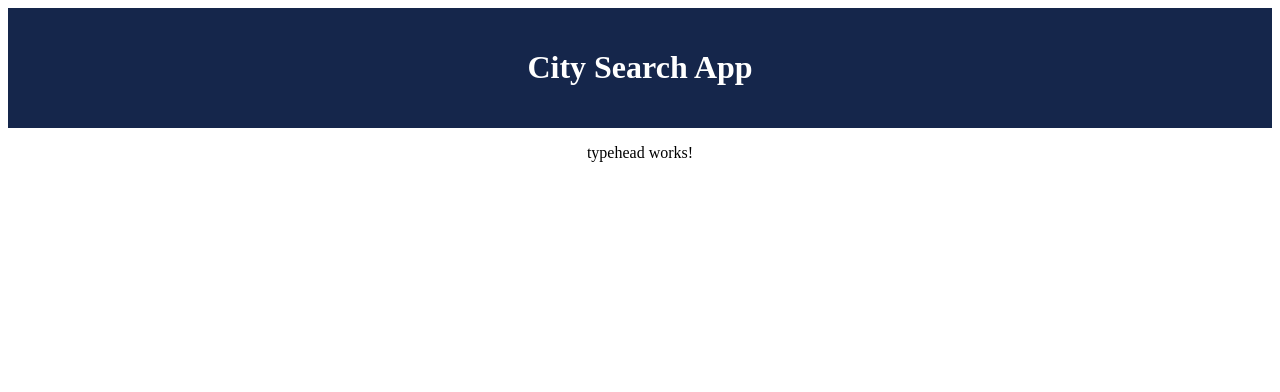
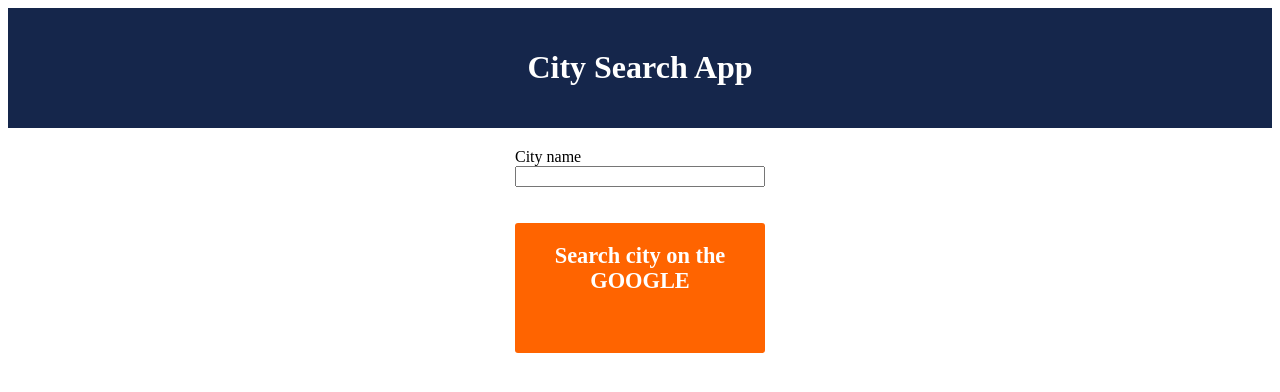
Before and after one commit to Living-Dead/city-liligo, an Angular app in the folder liligo/: page / in a window 1280 px wide. Shown: the top 392 px of the page. Built offline with nearby package versions, Linux system fonts and the light colour scheme.

Commit message:
FIX | typehead component I have used scss instead of sass

```diff
--- a/liligo/src/app/typehead/typehead.component.html
+++ b/liligo/src/app/typehead/typehead.component.html
@@ -1,3 +1,17 @@
+<div class="block">
+  <label class="label" [textContent]="this.text.label"></label>
+  <input class="input" (keyup)="onKey($event)" [value]="searchValue">
+</div>
 <p>
-  typehead works!
-</p>
+<div class="block">
+  <div class="button"
+  	(click)="goToGoogle(this.selectCity)"
+  	[textContent]="this.text.button"></div>
+</div>
+<div *ngFor="let item of this.cityList.city" class="suggestion">
+  <li class="dropdown-item"
+  	*ngIf="item"
+  	[ngClass]="{ 'active': item === this.selectCity }"
+  	(click)="selectFromSuggestions(item)">{{item}}
+  </li>
+</div>
--- /dev/null
+++ b/liligo/src/app/typehead/typehead.component.scss
@@ -0,0 +1,45 @@
+.block {
+  display: table;
+  margin: 0 auto;
+  padding-top: 20px;
+
+  .button {
+    background: #ff6400;
+    -webkit-border-radius: 3px;
+    background-clip: padding-box;
+    font-size: 1.4rem;
+    height: 90px;
+    line-height: 25px;
+    width: 250px;
+    padding-top: 20px;
+    padding-bottom: 20px;
+    color: white;
+    font-weight: bold;
+    padding-bottom: 20px;
+  }
+
+  .input {
+    width: 250px;
+    box-sizing: border-box;
+  }
+
+  .label {
+    display: block;
+    text-align: left;
+    margin: 0;
+  }
+}
+
+.suggestion {
+  display: table;
+  margin: 0 auto;
+  padding-top: 10px;
+
+  li:hover {
+    background: blue;
+  }
+}
+
+.active {
+  background: blue;
+}
--- a/liligo/src/app/typehead/typehead.component.ts
+++ b/liligo/src/app/typehead/typehead.component.ts
@@ -1,15 +1,56 @@
 import { Component, OnInit } from '@angular/core';
+import { ApiService } from '../services/api.service';
+import { Observable } from 'rxjs';
+import { filter, map } from 'rxjs/operators';
 
 @Component({
-  selector: 'app-typehead',
-  templateUrl: './typehead.component.html',
-  styleUrls: ['./typehead.component.sass']
+	selector: 'app-typehead',
+	templateUrl: './typehead.component.html',
+	styleUrls: ['./typehead.component.scss']
 })
-export class TypeheadComponent implements OnInit {
+export class TypeheadComponent {
 
-  constructor() { }
+	private cityList: any;
+	private selectCity: string;
+	private text: Object;
+	private searchValue: string = '';
 
-  ngOnInit() {
-  }
+	constructor(
+		private apiService: ApiService,
+	) {
+		this.cityList = [];
+		this.selectCity = '';
+		this.text = {
+			label: 'City name',
+			button: 'Search city on the GOOGLE',
 
+		}
+	}
+
+	onKey(event: any) {
+		if (event.target.value.length >= 1) {
+			this.apiService
+				.city(event.target.value)
+				.subscribe(cityList => {
+					console.log('state', cityList);
+					this.cityList = cityList !== '' ? cityList : [];
+				})
+		} else {
+			this.cityList = [];
+		}
+	}
+
+	selectFromSuggestions(data) {
+		this.selectCity = data;
+	}
+
+	clearSearch() {
+		this.searchValue = ' ';
+	}
+
+	goToGoogle(data) {
+		window.open('https://www.google.com/search?q=' + data + '&tbm=isch', '_blank');
+		this.cityList = [];
+		this.clearSearch();
+	}
 }
```
Also changed, not shown: liligo/src/app/typehead/typehead.component.sass (deleted).
